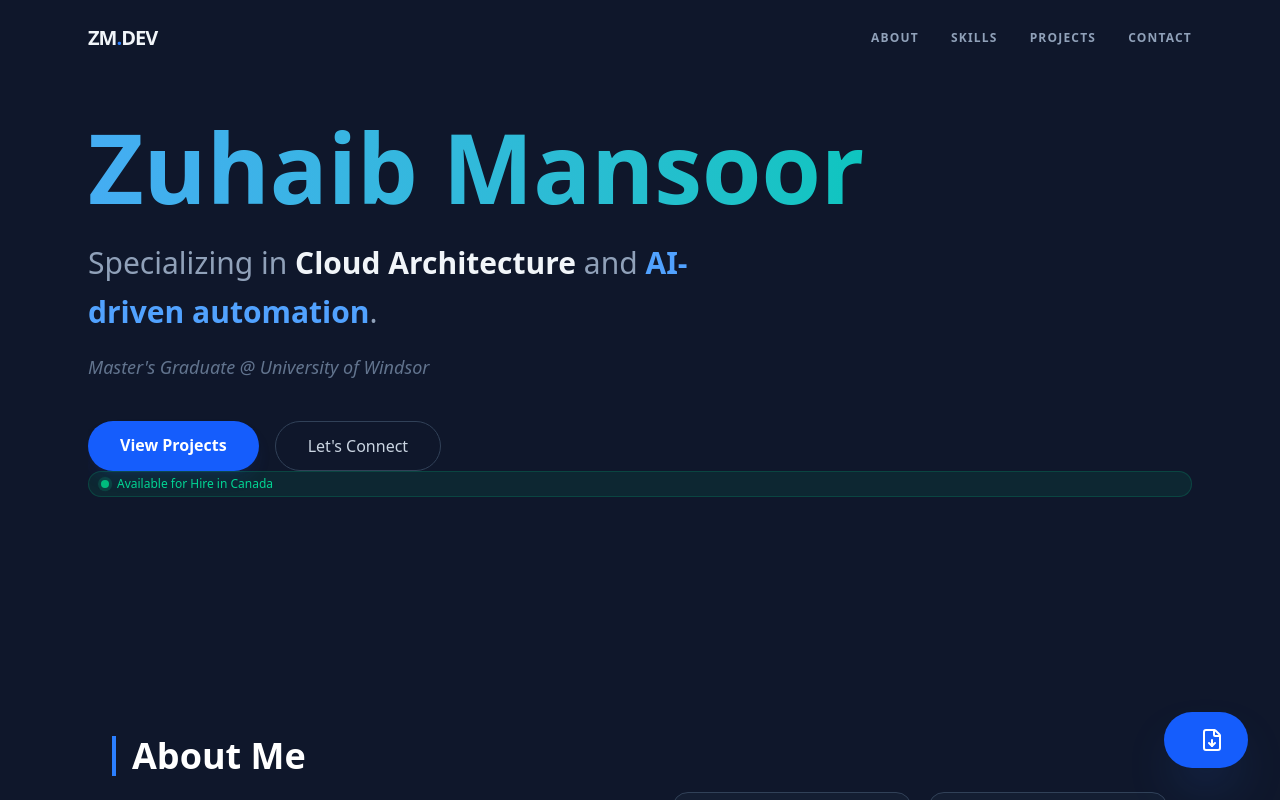
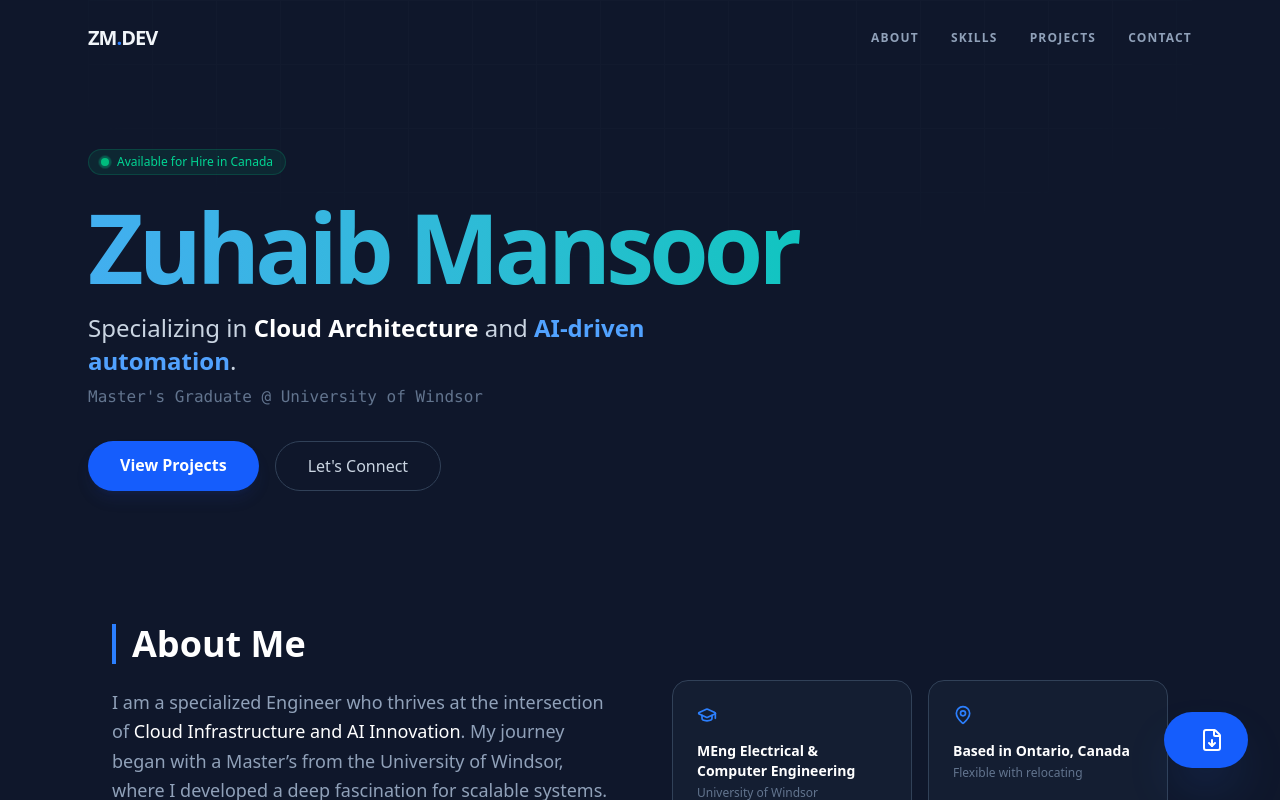
Before and after one commit to mansoor00727/PortfolioWebsite, a React (Vite) app: page / in a window 1280 px wide. Shown: the top 800 px of the page. Built offline with nearby package versions, Linux system fonts and the light colour scheme.

Commit message:
Minor UI Tweaks

```diff
--- a/src/components/About.jsx
+++ b/src/components/About.jsx
@@ -11,8 +11,8 @@ const About = () => {
     },
     {
       icon: <MapPin size={20} />,
-      text: "Based in Bharuch, India",
-      sub: "Relocating to Canada 2026",
+      text: "Based in Ontario, Canada",
+      sub: "Flexible with relocating",
     },
     {
       icon: <Terminal size={20} />,
@@ -27,7 +27,7 @@ const About = () => {
   ];
 
   return (
-    <section id="about" className="py-24 scroll-mt-20">
+    <section id="about" className="py-16 scroll-mt-20">
       <div className="max-w-6xl mx-auto px-6">
         <div className="grid lg:grid-cols-2 gap-16 items-center">
           {/* Left Column: Narrative */}
--- a/src/components/Contact.jsx
+++ b/src/components/Contact.jsx
@@ -18,7 +18,7 @@ const Contact = () => {
     {
       icon: <Linkedin size={20} />,
       label: "LinkedIn",
-      href: "www.linkedin.com/in/mohammadzuhaib-mansoor-b831a3218",
+      href: "https://linkedin.com/in/mohammadzuhaib-mansoor-b831a3218",
       color: "hover:bg-blue-600",
     },
     {
@@ -69,7 +69,7 @@ const Contact = () => {
   };
 
   return (
-    <section id="contact" className="py-24 border-t border-slate-800">
+    <section id="contact" className="py-16 border-t border-slate-800">
       <div className="max-w-xl mx-auto text-center">
         <h2 className="text-4xl font-bold mb-4">Let's Connect</h2>
         <p className="text-slate-400 mb-12">
--- a/src/components/Hero.jsx
+++ b/src/components/Hero.jsx
@@ -3,67 +3,77 @@ import { motion } from "framer-motion";
 
 const Hero = () => {
   return (
-    <section className="h-[80vh] flex flex-col justify-center relative overflow-hidden">
-      {/* Animated Headline */}
+    <section
+      id="home"
+      className="min-h-[70vh] flex flex-col justify-center relative pt-20"
+    >
+      {/* Background Texture to fill empty space */}
+      <div className="absolute inset-0 -z-10 bg-[linear-gradient(to_right,#1e293b_1px,transparent_1px),linear-gradient(to_bottom,#1e293b_1px,transparent_1px)] bg-[size:4rem_4rem] [mask-image:radial-gradient(ellipse_60%_50%_at_50%_0%,#000_70%,transparent_100%)] opacity-20"></div>
+
+      {/* 1. Status Badge at Top (Eyebrow) */}
+      <motion.div
+        initial={{ opacity: 0, y: -10 }}
+        animate={{ opacity: 1, y: 0 }}
+        className="inline-flex w-fit items-center gap-2 px-3 py-1 rounded-full bg-emerald-500/10 border border-emerald-500/20 text-emerald-400 text-xs font-medium mb-6"
+      >
+        <span className="relative flex h-2 w-2">
+          <span className="animate-ping absolute inline-flex h-full w-full rounded-full bg-emerald-400 opacity-75"></span>
+          <span className="relative inline-flex rounded-full h-2 w-2 bg-emerald-500"></span>
+        </span>
+        Available for Hire in Canada
+      </motion.div>
+
+      {/* 2. Headline */}
       <motion.h1
         initial={{ opacity: 0, y: 20 }}
         animate={{ opacity: 1, y: 0 }}
-        transition={{ duration: 0.8, ease: "easeOut" }}
-        className="text-7xl md:text-8xl font-extrabold mb-6 bg-gradient-to-r from-blue-400 via-emerald-400 to-blue-500 bg-clip-text text-transparent bg-300% animate-gradient"
+        transition={{ duration: 0.8 }}
+        className="text-6xl md:text-8xl font-extrabold mb-4 bg-gradient-to-r from-blue-400 via-emerald-400 to-blue-500 bg-clip-text text-transparent bg-300% animate-gradient tracking-tighter"
       >
         Zuhaib Mansoor
       </motion.h1>
 
-      {/* Animated Subheadline */}
+      {/* 3. Subheadline - More concise spacing */}
       <motion.div
         initial={{ opacity: 0, x: -20 }}
         animate={{ opacity: 1, x: 0 }}
-        transition={{ duration: 0.8, delay: 0.3, ease: "easeOut" }}
+        transition={{ duration: 0.8, delay: 0.2 }}
+        className="max-w-2xl"
       >
-        <p className="text-2xl md:text-3xl text-slate-400 max-w-2xl leading-relaxed">
+        <p className="text-xl md:text-2xl text-slate-300 leading-snug">
           Specializing in{" "}
-          <span className="text-slate-100 font-semibold">
-            Cloud Architecture
-          </span>{" "}
-          and
+          <span className="text-white font-semibold">Cloud Architecture</span>{" "}
+          and{" "}
           <span className="text-blue-400 font-semibold">
-            {" "}
             AI-driven automation
           </span>
           .
         </p>
-        <p className="text-lg text-slate-500 mt-4 italic">
+        <p className="text-base text-slate-500 mt-2 font-mono">
           Master's Graduate @ University of Windsor
         </p>
       </motion.div>
 
-      {/* Animated Call to Action */}
+      {/* 4. Action Buttons - Moved down for better separation */}
       <motion.div
         initial={{ opacity: 0 }}
         animate={{ opacity: 1 }}
-        transition={{ delay: 1, duration: 1 }}
-        className="mt-10 flex gap-4"
+        transition={{ delay: 0.6 }}
+        className="mt-8 flex flex-wrap gap-4"
       >
         <a
           href="#projects"
-          class="px-8 py-3 bg-blue-600 hover:bg-blue-500 text-white font-bold rounded-full transition-all transform hover:scale-105 shadow-lg shadow-blue-900/20"
+          className="px-8 py-3 bg-blue-600 hover:bg-blue-500 text-white font-bold rounded-full transition-all transform hover:scale-105 shadow-lg shadow-blue-900/20"
         >
           View Projects
         </a>
         <a
           href="#contact"
-          class="px-8 py-3 border border-slate-700 hover:border-blue-500 text-slate-300 rounded-full transition-all"
+          className="px-8 py-3 border border-slate-700 hover:border-blue-500 text-slate-300 rounded-full transition-all"
         >
           Let's Connect
         </a>
       </motion.div>
-      <div className="inline-flex items-center gap-2 px-3 py-1 rounded-full bg-emerald-500/10 border border-emerald-500/20 text-emerald-400 text-xs font-medium mb-6">
-        <span className="relative flex h-2 w-2">
-          <span className="animate-ping absolute inline-flex h-full w-full rounded-full bg-emerald-400 opacity-75"></span>
-          <span className="relative inline-flex rounded-full h-2 w-2 bg-emerald-500"></span>
-        </span>
-        Available for Hire in Canada
-      </div>
     </section>
   );
 };
--- a/src/components/Projects.jsx
+++ b/src/components/Projects.jsx
@@ -35,7 +35,7 @@ const Projects = () => {
   const [selectedImg, setSelectedImg] = useState(null);
 
   return (
-    <section id="projects" className="py-24">
+    <section id="projects" className="py-16">
       <h2 className="text-4xl font-bold mb-16 border-l-4 border-blue-500 pl-4 text-white">
         Featured Work
       </h2>
--- a/src/components/Skills.jsx
+++ b/src/components/Skills.jsx
@@ -32,7 +32,7 @@ const skillCategories = [
 
 const Skills = () => {
   return (
-    <section id="skills" className="py-24 border-t border-slate-800">
+    <section id="skills" className="py-16 border-t border-slate-800">
       <div className="max-w-6xl mx-auto px-6">
         <h2 className="text-3xl font-bold mb-12 border-l-4 border-purple-500 pl-4">
           Skills Matrix
```
